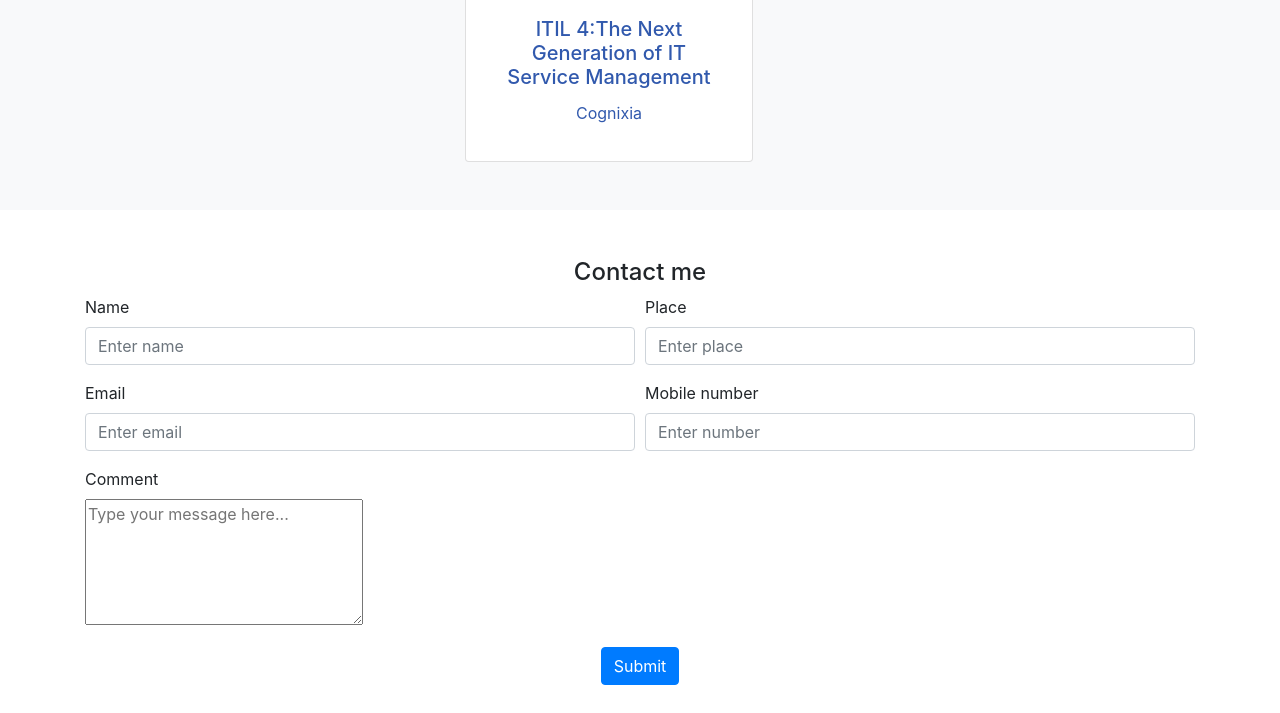
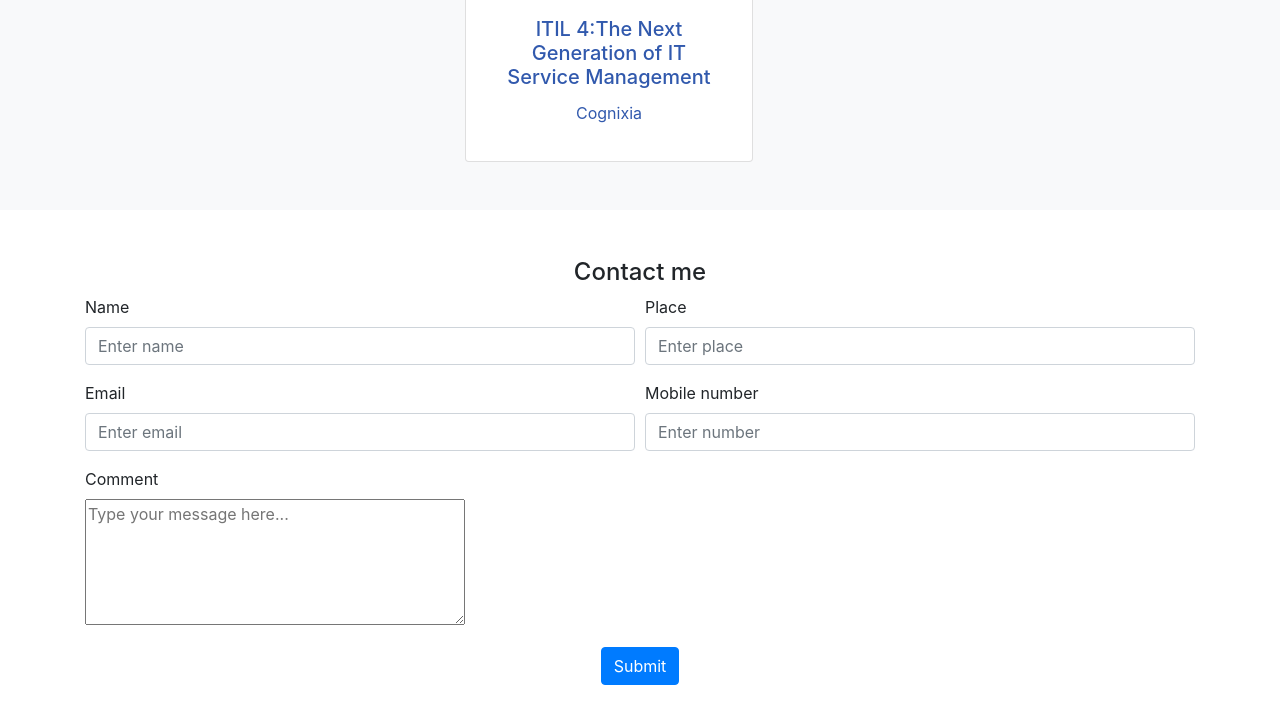
Before and after one commit to ddrx2002/personalsite, a plain HTML site: page index.html in a window 1280 px wide. Shown: the part 1050-1763 px from the top of the page. Drawn offline with nearby package versions, Linux system fonts and the light colour scheme.

Commit message:
Update index.html

```diff
--- a/index.html
+++ b/index.html
@@ -154,7 +154,7 @@
                 <div class="form-group">
                   <label for="inputAddress">Comment </label>
                  <br>
-                  <textarea  cols="25" rows="5" placeholder="Type your message here..."></textarea>
+                  <textarea  cols="35" rows="5" placeholder="Type your message here..."></textarea>
                 </div>
 
 
```
